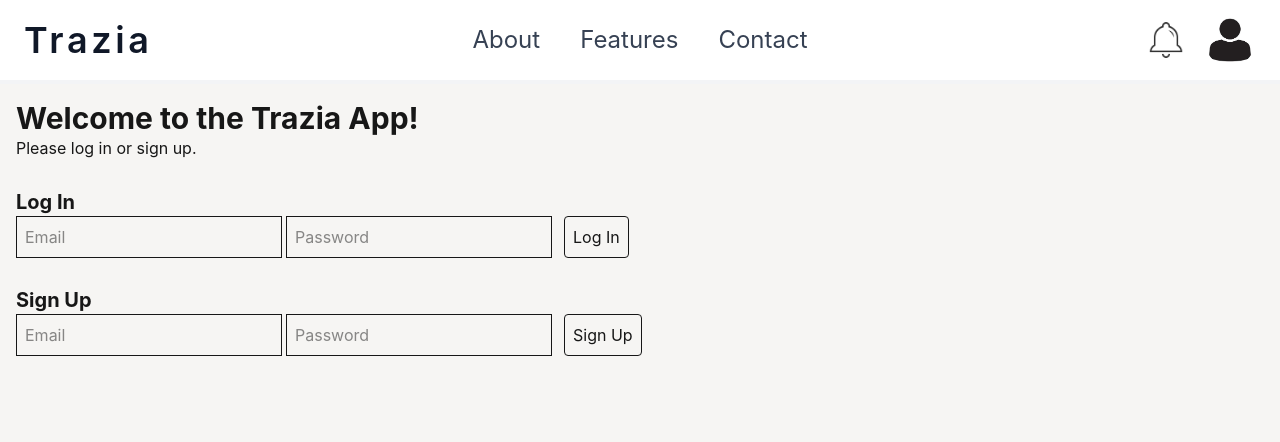
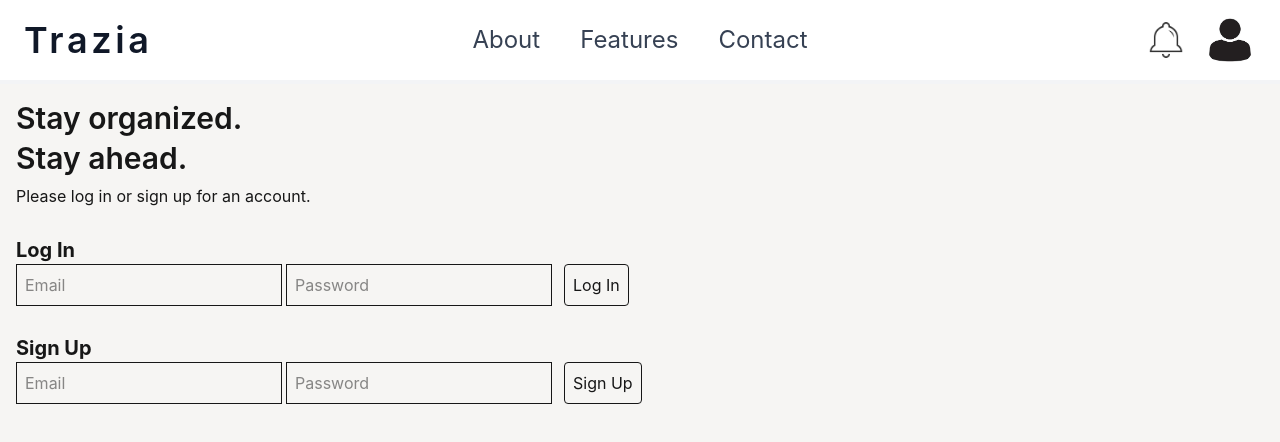
Before and after one commit to karlaandujar/trazia, a Next.js app in the folder frontend/: page /login in a window 1280 px wide. Shown: the top 442 px of the page. Built offline with nearby package versions, Linux system fonts and the light colour scheme; no server answers.

Commit message:
Changing wording on login page

```diff
--- a/frontend/app/login/page.tsx
+++ b/frontend/app/login/page.tsx
@@ -102,10 +102,13 @@ export default function Login() {
             </nav>
 
             <div>
-                <h1 className="font-bold text-3xl pt-4 pl-4">
-                    Welcome to the Trazia App!
+                <h1 className="font-semibold text-3xl pt-4 pl-4">
+                    Stay organized.
                 </h1>
-                <h2 className="pl-4"> Please log in or sign up. </h2>
+                <h1 className="font-semibold text-3xl pt-1 pl-4">
+                    Stay ahead.
+                </h1>
+                <h2 className="pl-4 pt-2"> Please log in or sign up for an account. </h2>
             </div>
 
             <div>
```
